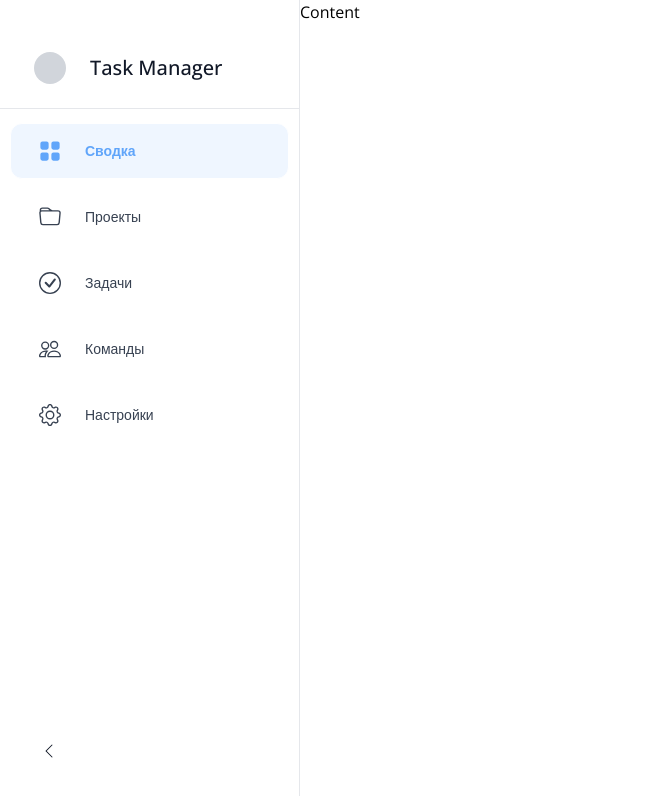
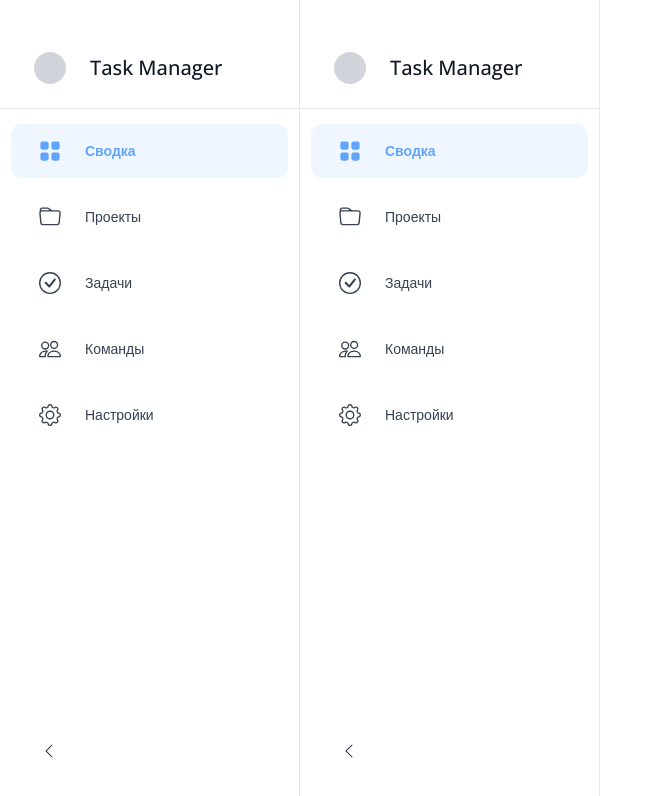
Before and after one commit to danillymkin/task-manager-client, a React (Create React App) app: page / in a window 1280 px wide. Shown: the top 796 px of the page, without its empty margins (0-663 px from the left). Built offline with nearby package versions, Linux system fonts and the light colour scheme; the HTML template or start-up script is replaced by a standard one.

Commit message:
Изменена конфигурация роутера на работу с outlet

```diff
--- a/src/components/layouts/DashboardLayout/DashboardLayout.tsx
+++ b/src/components/layouts/DashboardLayout/DashboardLayout.tsx
@@ -1,27 +1,19 @@
 import React, { FunctionComponent } from 'react'
+import { Outlet } from 'react-router-dom'
 
-import { DashboardProvider } from '../../../context/DashboardContext'
 import Sidebar from '../../widgets/Sidebar/Sidebar'
 
 import { navigationConfig } from './navigationConfig'
 
-interface DashboardLayoutProps {
-  children?: React.ReactNode
-}
+const DashboardLayout: FunctionComponent = (): JSX.Element => {
+  return (
+    <div className={'flex h-screen w-full'}>
+      <Sidebar navigationConfig={navigationConfig} />
 
-type Props = DashboardLayoutProps
-
-const DashboardLayout: FunctionComponent<Props> = ({
-  children,
-}): JSX.Element => {
-  return (
-    <DashboardProvider>
-      <div className={'flex h-screen w-full'}>
-        <Sidebar navigationConfig={navigationConfig} />
-
-        <main className={'h-screen flex-1'}>{children}</main>
-      </div>
-    </DashboardProvider>
+      <main className={'h-screen flex-1'}>
+        <Outlet />
+      </main>
+    </div>
   )
 }
 
--- a/src/index.tsx
+++ b/src/index.tsx
@@ -2,17 +2,49 @@ import React from 'react'
 import ReactDOM from 'react-dom/client'
 import { createBrowserRouter, RouterProvider } from 'react-router-dom'
 
+import DashboardLayout from './components/layouts/DashboardLayout/DashboardLayout'
 import Dashboard from './components/pages/Dashboard/Dashboard'
 import ErrorPage from './components/pages/ErrorPage/ErrorPage'
+import TasksPage from './components/pages/TasksPage/TasksPage'
+import TasksToday from './components/widgets/TasksToday/TasksToday'
+import { DashboardProvider } from './context/DashboardContext'
 import { ThemeProvider } from './context/ThemeContext'
 
 import './index.css'
 
+import 'dayjs/locale/ru'
+
 const router = createBrowserRouter([
   {
-    path: '/',
-    element: <Dashboard />,
+    element: <DashboardLayout />,
     errorElement: <ErrorPage />,
+    children: [
+      {
+        path: '/',
+        element: <Dashboard />,
+        errorElement: <ErrorPage />,
+      },
+      {
+        path: 'tasks',
+        element: <TasksPage />,
+        errorElement: <ErrorPage />,
+        children: [
+          {
+            path: 'today',
+            element: <TasksToday />,
+            index: true,
+          },
+          {
+            path: 'incoming',
+            element: <h1>incoming</h1>,
+          },
+          {
+            path: 'upcoming',
+            element: <h1>upcoming</h1>,
+          },
+        ],
+      },
+    ],
   },
 ])
 
@@ -20,7 +52,9 @@ const root = ReactDOM.createRoot(document.getElementById('root') as HTMLElement)
 root.render(
   <React.StrictMode>
     <ThemeProvider>
-      <RouterProvider router={router} />
+      <DashboardProvider>
+        <RouterProvider router={router} />
+      </DashboardProvider>
     </ThemeProvider>
   </React.StrictMode>,
 )
```
